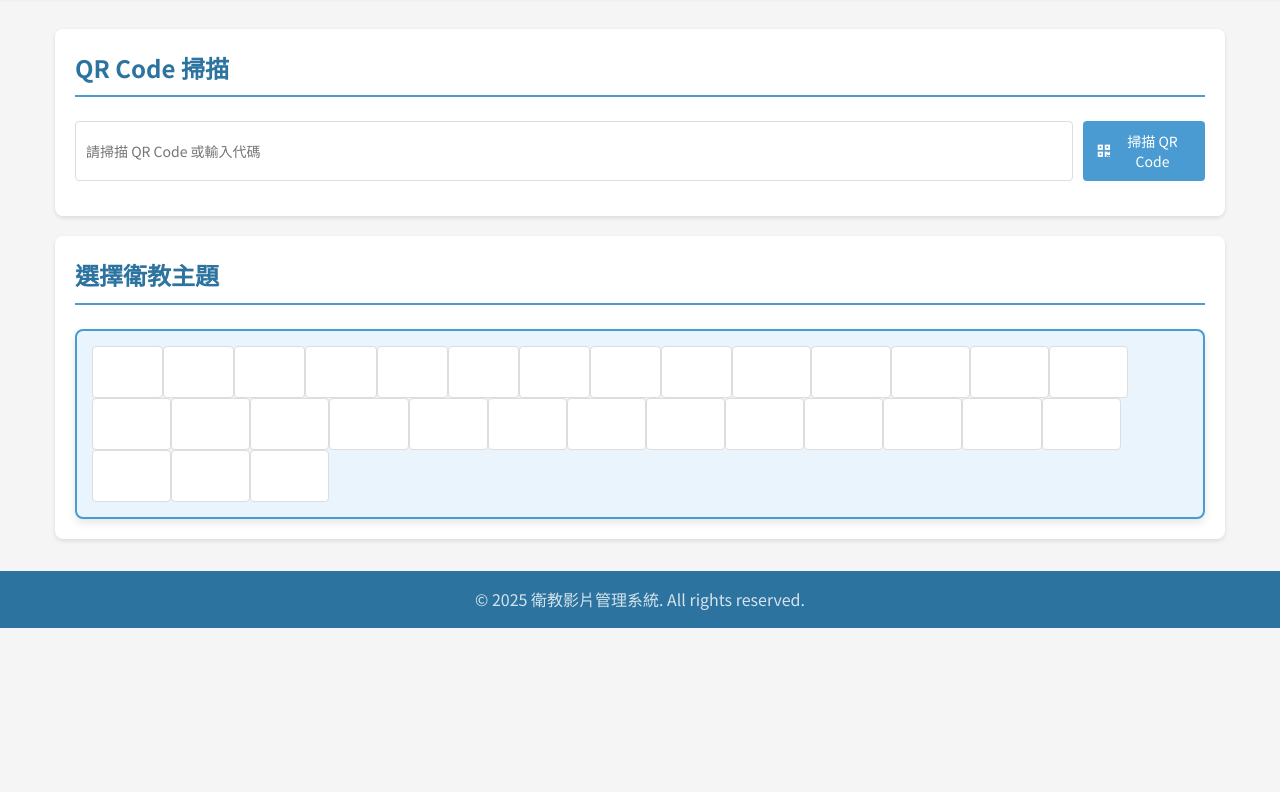
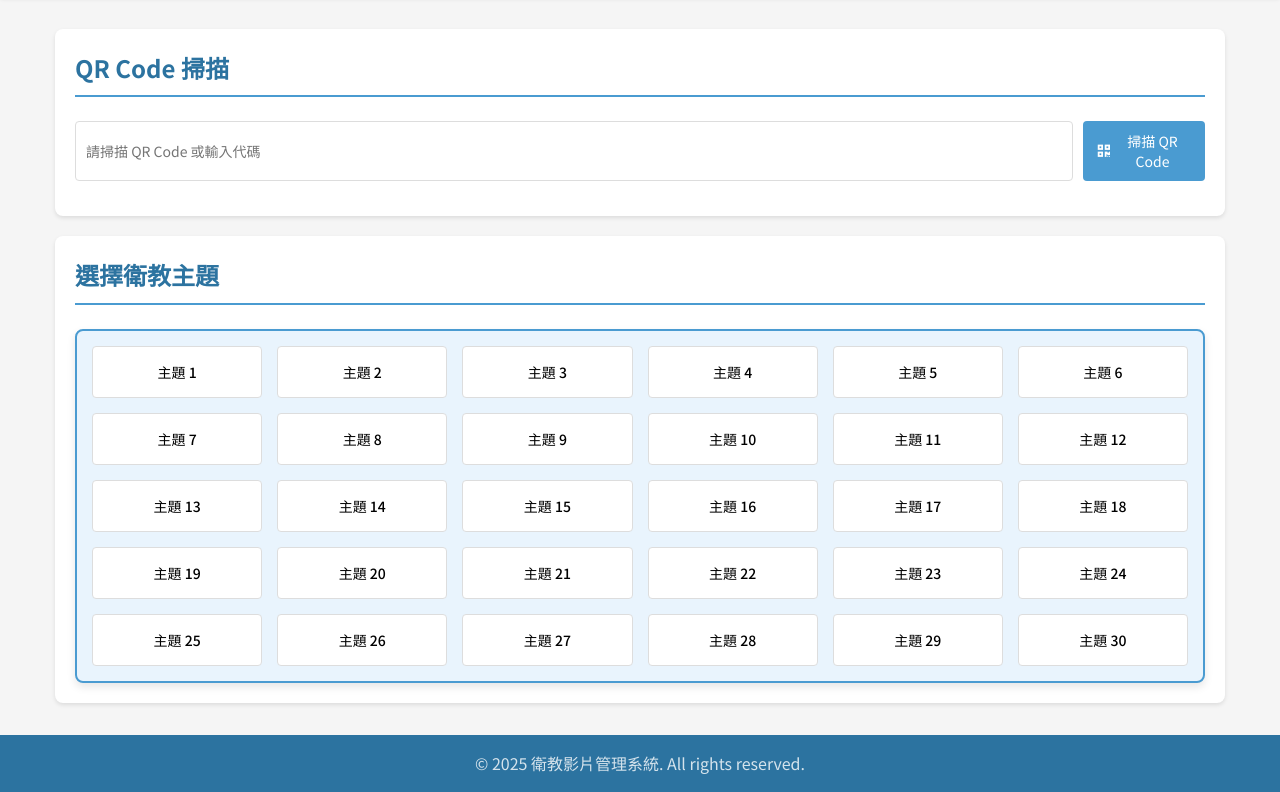
Before and after one commit to yangkaichun/health-education-system, a plain HTML site: page index.html in a window 1280 px wide. Shown: the part 81-873 px from the top of the page. Before the commit the page ends 800 px from the top, so only its background shows below. Drawn offline with Linux system fonts and the light colour scheme.

Commit message:
Update index.css

```diff
--- a/css/index.css
+++ b/css/index.css
@@ -38,11 +38,15 @@
 
 /* 主題選擇區域樣式 */
 .topic-grid {
+    display: grid;
+    grid-template-columns: repeat(auto-fill, minmax(150px, 1fr));
+    gap: 15px;
+    margin-top: 20px;
+    padding: 15px;
     background-color: #e9f4fd; /* 添加明顯的背景色 */
     border-radius: 8px;
     border: 2px solid var(--primary-color); /* 添加明顯的邊框 */
     box-shadow: 0 4px 8px rgba(0, 0, 0, 0.1); /* 添加陰影效果 */
-    padding: 15px;
 }
 
 .topic-button {
@@ -54,17 +58,24 @@
     transition: all 0.3s;
     text-align: center;
     font-weight: 500;
+    color: #000000; /* 設定未選擇狀態下的文字顏色為黑色 */
 }
 
 .topic-button:hover {
+    background-color: rgba(74, 155, 209, 0.1);
+    border-color: var(--primary-color);
     transform: translateY(-2px); /* 增加懸停效果 */
     box-shadow: 0 4px 8px rgba(0, 0, 0, 0.1);
 }
 
 .topic-button.selected {
+    background-color: var(--primary-color);
+    color: white;
+    border-color: var(--primary-dark);
     transform: translateY(-2px);
     box-shadow: 0 4px 8px rgba(0, 0, 0, 0.2);
 }
+
 /* 影片區域樣式 */
 .video-container {
     display: flex;
```
